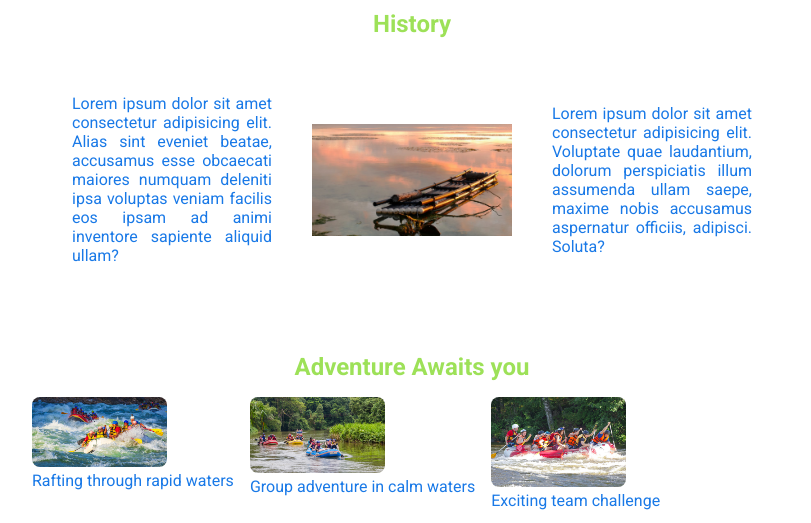
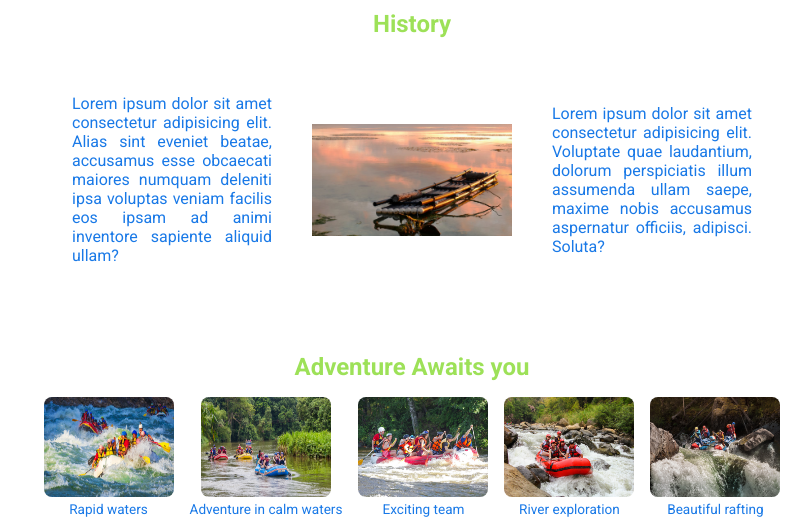
Before and after one commit to PatriciaaHarris/wdd130, a plain HTML site: page wwr/about.html in a window 1280 px wide. Shown: the part 686-1209 px from the top of the page, without its empty margins (228-1039 px from the left). Drawn offline with Linux system fonts and the light colour scheme; a web font is replaced by a local one.

Commit message:
ultimatum

```diff
--- a/wwr/about.html
+++ b/wwr/about.html
@@ -50,23 +50,23 @@
             <div class="Adventure-Gallery">
             <figure>
             <img src="images/rafting-1.png" alt="Rafting 1" width="200">
-            <figcaption>Rafting through rapid waters</figcaption>
+            <figcaption>Rapid waters</figcaption>
         </figure>
         <figure>
             <img src="images/rafting-2.png" alt="Rafting 2" width="200">
-            <figcaption>Group adventure in calm waters</figcaption>
+            <figcaption>Adventure in calm waters</figcaption>
         </figure>
         <figure>
             <img src="images/rafting-3.png" alt="Rafting 3" width="200">
-            <figcaption>Exciting team challenge</figcaption>
+            <figcaption>Exciting team </figcaption>
         </figure>
         <figure>
             <img src="images/rafting-4.png" alt="Rafting 4" width="200">
-            <figcaption>Mountain river exploration</figcaption>
+            <figcaption>River exploration</figcaption>
         </figure>
         <figure>
             <img src="images/rafting-5.png" alt="Rafting 5" width="200">
-            <figcaption>Beautiful rafting scenery</figcaption>
+            <figcaption>Beautiful rafting </figcaption>
         </figure>
             </div>
 
--- a/wwr/styles/rafting.css
+++ b/wwr/styles/rafting.css
@@ -133,15 +133,22 @@ h2 {
     display: flex;
     flex-wrap: wrap;
     gap: 1rem;
-    justify-content: baseline;
-
+    justify-content: center;
+    text-align: center;
+    align-items: center;
     margin: 1rem;
 }
 .Adventure-Gallery img{
-    max-width: 135px;
-    height: auto;
+    max-width: 130px;
+    height: 100px;
     border-radius: 8px;
 
+
+}
+.Adventure-Gallery figcaption {
+    font-size: 0.85rem;
+    color: var(--accent1-color);
+    margin-top: 0,5rem;
 }
 footer {
     display: flex;
```
